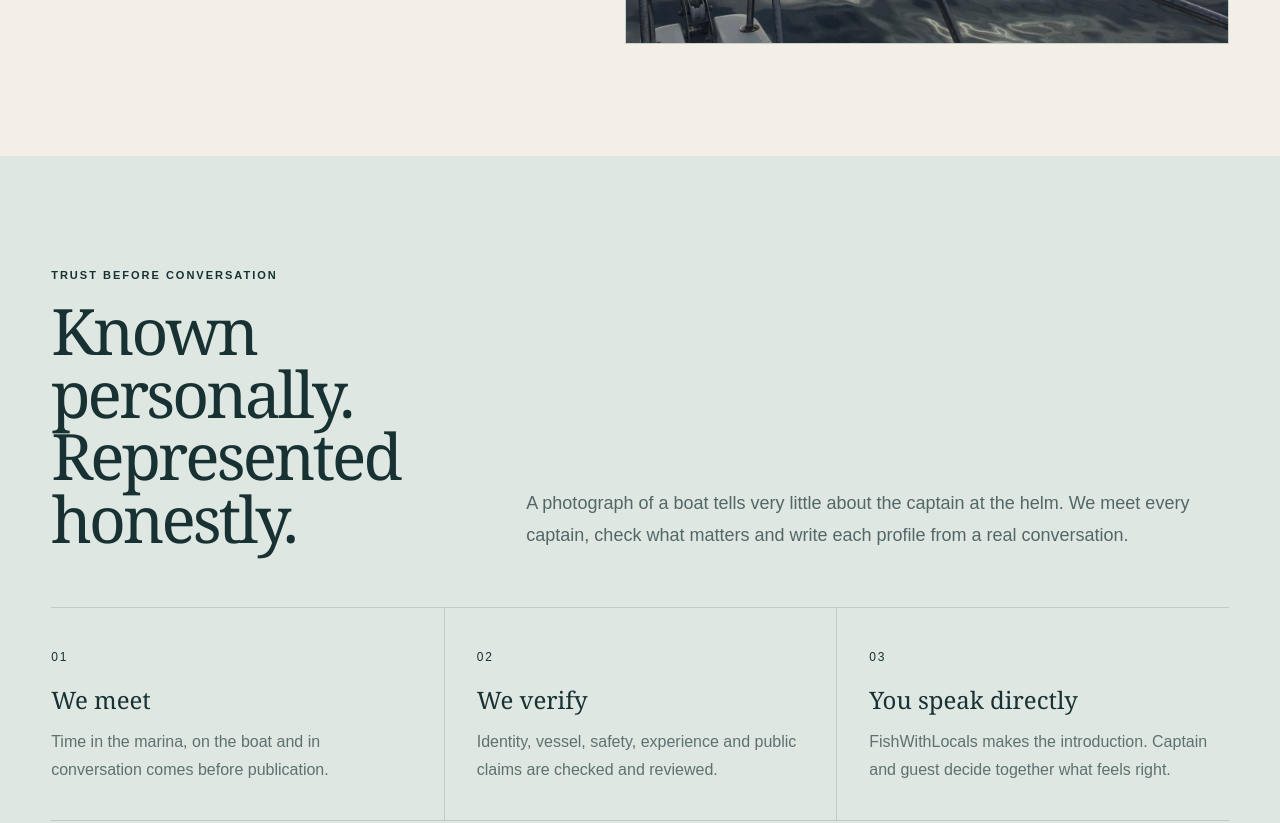
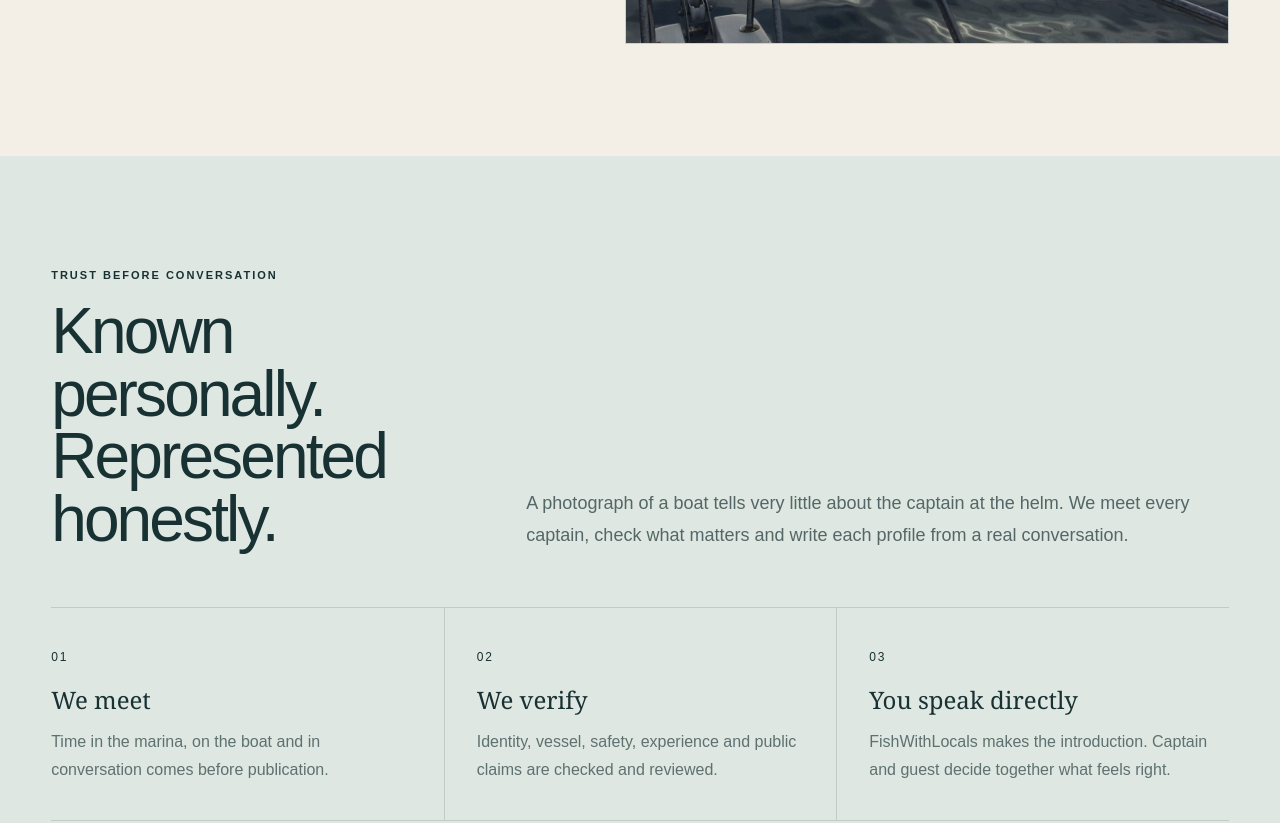
Before and after one commit to nevena72pg-ops/fastfishing, a Next.js app: page / in a window 1280 px wide. Shown: the part 817-1640 px from the top of the page. Built offline with nearby package versions, Linux system fonts and the light colour scheme.

Commit message:
style(fwl): use Arial across CSS typography

```diff
--- a/src/app/globals.css
+++ b/src/app/globals.css
@@ -11,8 +11,9 @@
   --color-sand: #e9dfcd;
   --color-rust: #a25336;
   --color-moss: #586f61;
-  --font-serif: Georgia, "Times New Roman", serif;
-  --font-sans: Arial, Helvetica, sans-serif;
+  /* A single legible, modern font family for titles and body copy. */
+  --font-serif: Arial, Tahoma, Helvetica, sans-serif;
+  --font-sans: Arial, Tahoma, Helvetica, sans-serif;
   --page-gutter: clamp(1.25rem, 4vw, 4rem);
 }
 
```
